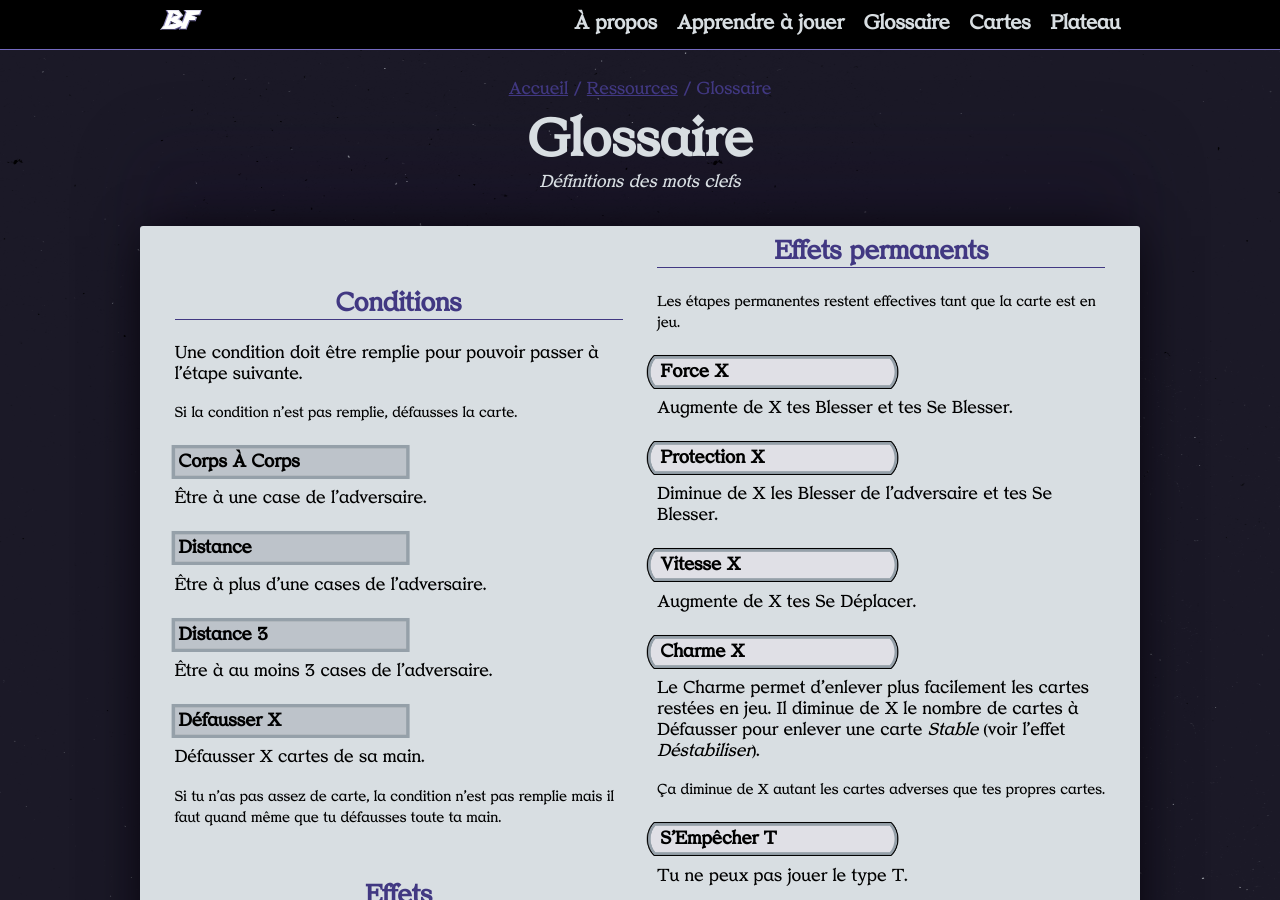
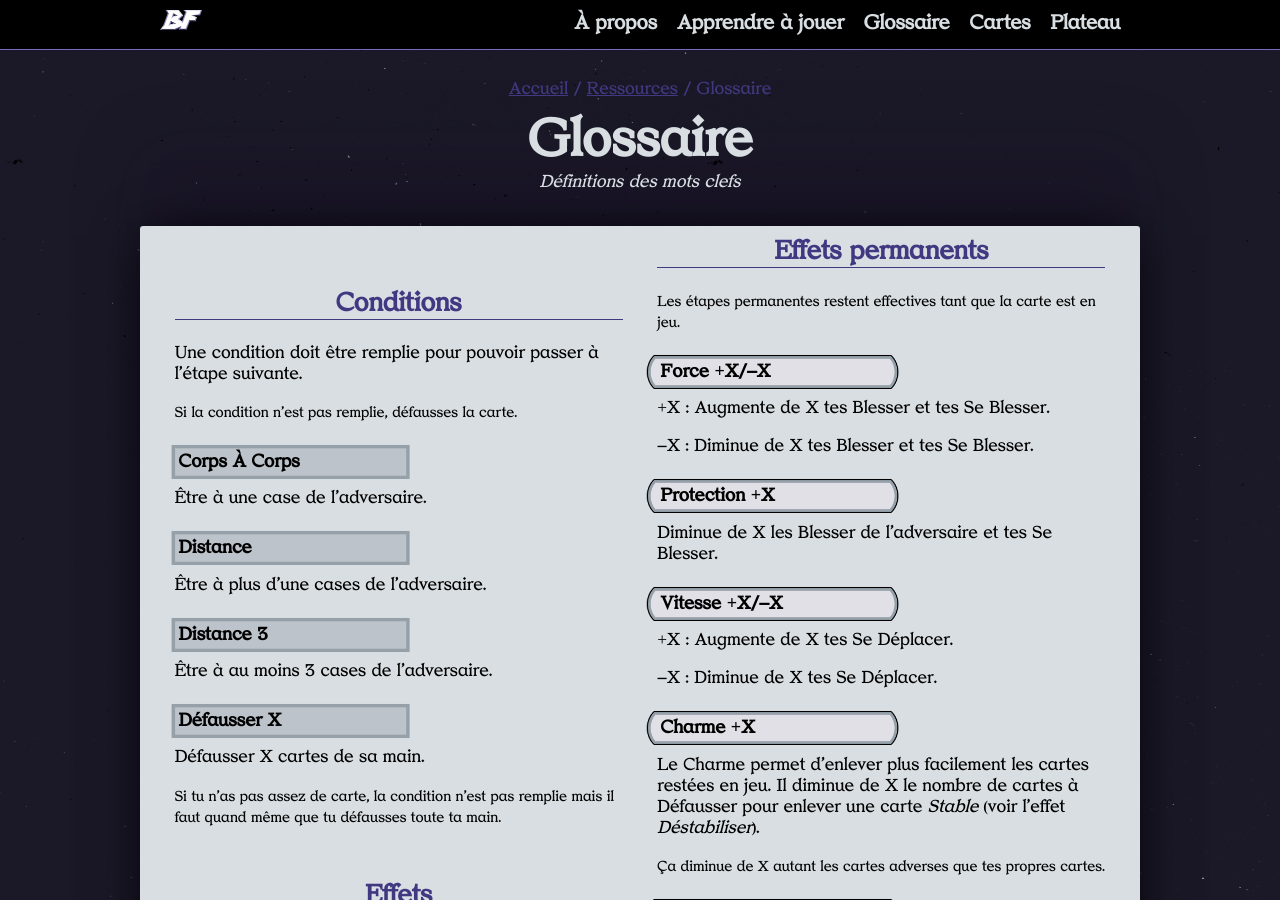
Before and after one commit to dracdrac/BATTLEFIGHT, a Jekyll site: the page built from ressources/glossaire.md, in a window 1280 px wide and 900 px high. Built offline with Jekyll 4.4.1, drawn with Linux system fonts in a browser that asks for light colours; our own code applies the rules of GitHub Pages for plain Markdown files; the repository's description, which GitHub fills in, is left out.

Commit message:
Update glossaire.md

```diff
--- a/ressources/glossaire.md
+++ b/ressources/glossaire.md
@@ -79,20 +79,25 @@ Piocher X cartes.
 
 ## Effets permanents
 
-<small>Les étapes permanentes restent effectives tant que la carte est en jeu.</small>
 
-<h3>{% include step.html class='P' text='Force X' %}</h3>
-Augmente de X tes Blesser et tes Se Blesser.
+<small>Les étapes permanentes restent effectives tant que la carte est en jeu. </small>
 
-<h3>{% include step.html class='P' text='Protection X' %}</h3>
+<h3>{% include step.html class='P' text='Force +X/—X' %}</h3>
++X : Augmente de X tes Blesser et tes Se Blesser.
+
+—X : Diminue de X tes Blesser et tes Se Blesser.
+
+<h3>{% include step.html class='P' text='Protection +X' %}</h3>
 
 Diminue de X les Blesser de l'adversaire et tes Se Blesser.
 
-<h3>{% include step.html class='P' text='Vitesse X' %}</h3>
+<h3>{% include step.html class='P' text='Vitesse +X/—X' %}</h3>
 
-Augmente de X tes Se Déplacer.
++X : Augmente de X tes Se Déplacer.
 
-<h3>{% include step.html class='P' text='Charme X' %}</h3>
+—X : Diminue de X tes Se Déplacer.
+
+<h3>{% include step.html class='P' text='Charme +X' %}</h3>
 
 Le Charme permet d'enlever plus facilement les cartes restées en jeu. Il diminue de X le nombre de cartes à Défausser pour enlever une carte *Stable* (voir l'effet *Déstabiliser*).
 
```
